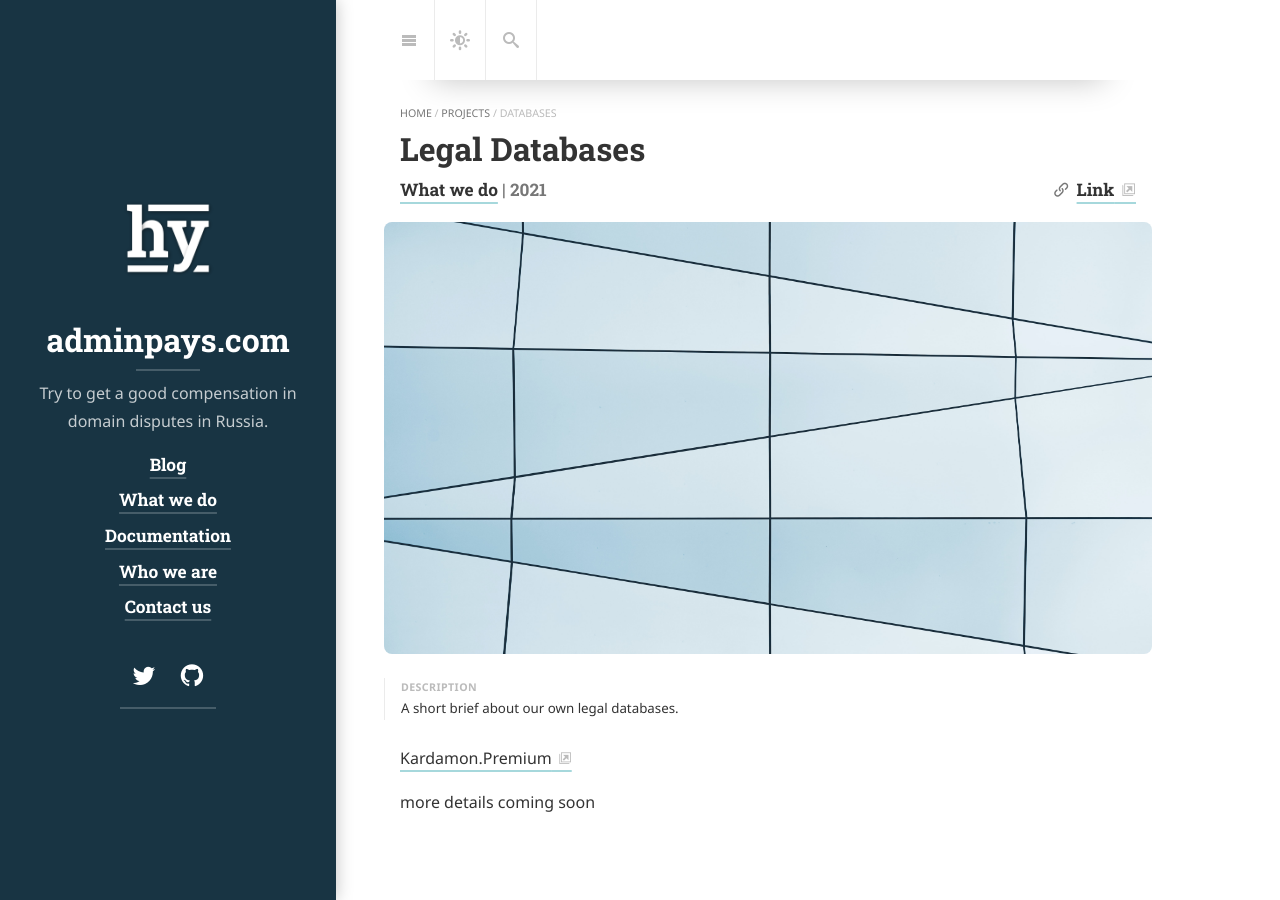
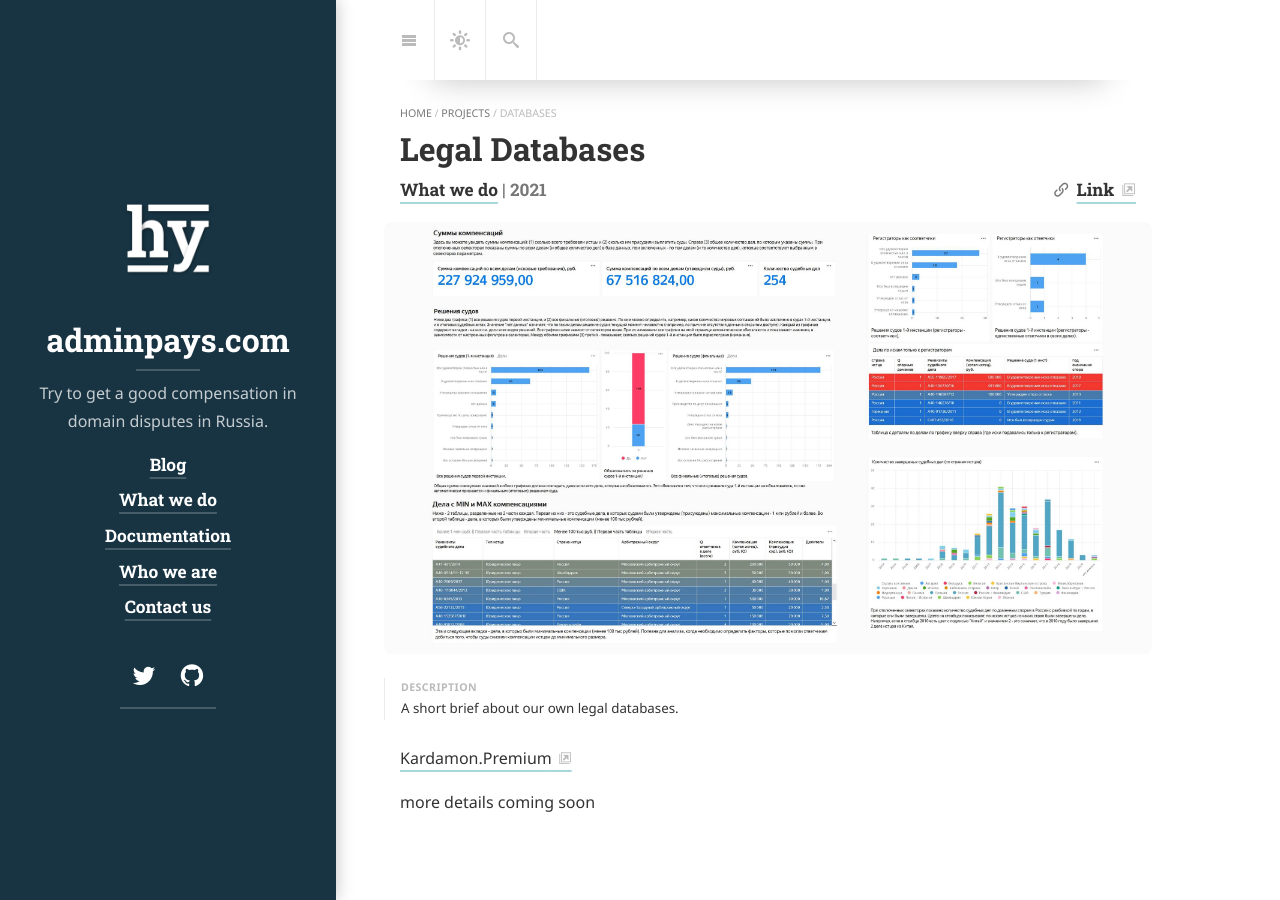
Before and after one commit to xCounsel/adminpays, a Jekyll site: the page built from _projects/databases.md, in a window 1280 px wide and 900 px high. Built offline with Jekyll 4.4.1, drawn with Linux system fonts in a browser that asks for light colours; cached includes are drawn as plain includes; nearby versions of some CDN libraries; some web fonts are replaced; library files that are not in the unit come from our copies.

Commit message:
Update databases.md

```diff
--- a/_projects/databases.md
+++ b/_projects/databases.md
@@ -6,11 +6,11 @@
    A short brief about our own legal databases.
 date: 1 August 2021
 image:
-  path: /assets/img/projects/gtld.jpg
+  path: /assets/img/projects/databases.jpg
   srcset:
-    1920w: /assets/img/projects/gtld.jpg
-    960w:  /assets/img/projects/gtld.jpg
-    480w:  /assets/img/projects/gtld.jpg
+    1920w: /assets/img/projects/databases.jpg
+    960w:  /assets/img/projects/databases.jpg
+    480w:  /assets/img/projects/databases.jpg
 links:
   - title: Link
     url: https://adminpays.com
```
